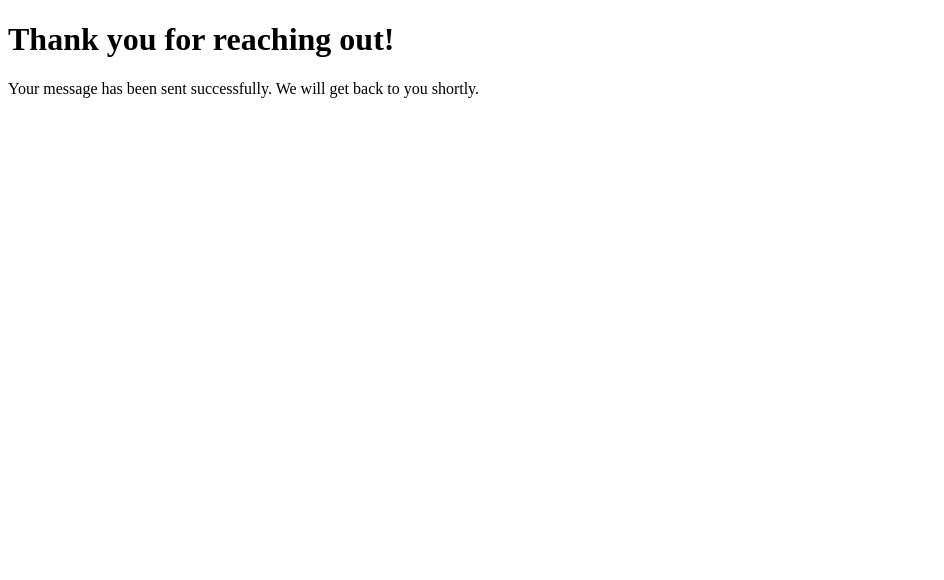
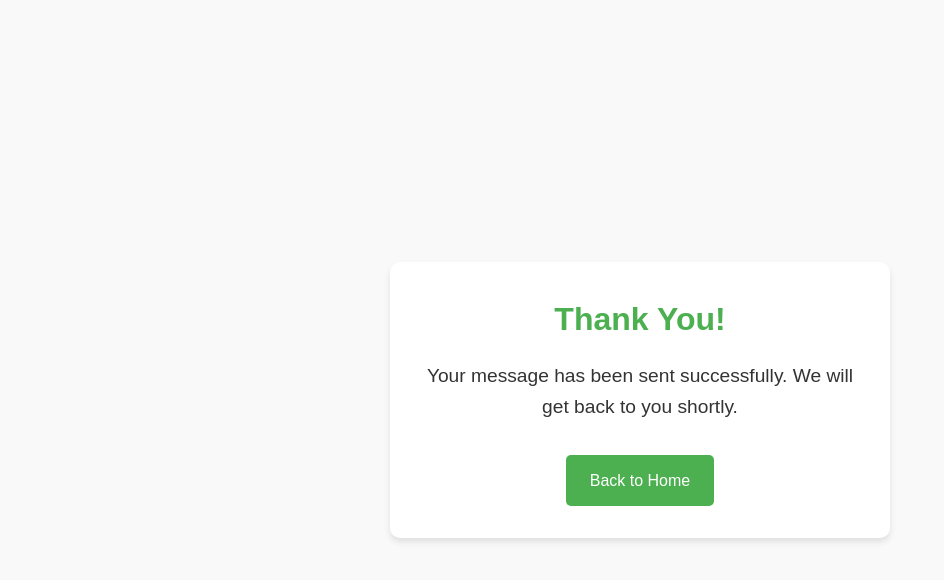
Before and after one commit to decobwebs/cobweb_portfolio, a plain HTML site: page templates/thank_you.html in a window 1280 px wide. Shown: the whole page, without its empty margins (0-944 px from the left). Drawn offline with Linux system fonts and the light colour scheme.

```diff
--- a/templates/thank_you.html
+++ b/templates/thank_you.html
@@ -4,9 +4,68 @@
     <meta charset="UTF-8">
     <meta name="viewport" content="width=device-width, initial-scale=1.0">
     <title>Thank You</title>
+    <style>
+        /* Reset and basic styles */
+        * {
+            margin: 0;
+            padding: 0;
+            box-sizing: border-box;
+            font-family: 'Arial', sans-serif;
+        }
+
+        body {
+            display: flex;
+            align-items: center;
+            justify-content: center;
+            min-height: 100vh;
+            background-color: #f9f9f9;
+            color: #333;
+            line-height: 1.6;
+            padding: 1rem;
+        }
+
+        .thank-you-container {
+            text-align: center;
+            background: #fff;
+            padding: 2rem;
+            border-radius: 10px;
+            box-shadow: 0 4px 6px rgba(0, 0, 0, 0.1);
+            max-width: 500px;
+            width: 100%;
+        }
+
+        .thank-you-container h1 {
+            font-size: 2rem;
+            color: #4CAF50;
+            margin-bottom: 1rem;
+        }
+
+        .thank-you-container p {
+            font-size: 1.2rem;
+            margin-bottom: 2rem;
+        }
+
+        .thank-you-container a {
+            display: inline-block;
+            text-decoration: none;
+            background-color: #4CAF50;
+            color: #fff;
+            padding: 0.8rem 1.5rem;
+            border-radius: 5px;
+            font-size: 1rem;
+            transition: background-color 0.3s ease;
+        }
+
+        .thank-you-container a:hover {
+            background-color: #45a049;
+        }
+    </style>
 </head>
 <body>
-    <h1>Thank you for reaching out!</h1>
-    <p>Your message has been sent successfully. We will get back to you shortly.</p>
+    <div class="thank-you-container">
+        <h1>Thank You!</h1>
+        <p>Your message has been sent successfully. We will get back to you shortly.</p>
+        <a href="index.html">Back to Home</a>
+    </div>
 </body>
 </html>
```
Also changed, not shown: templates/error.html (+61 -2 lines), requirements.txt, 1 other file.
